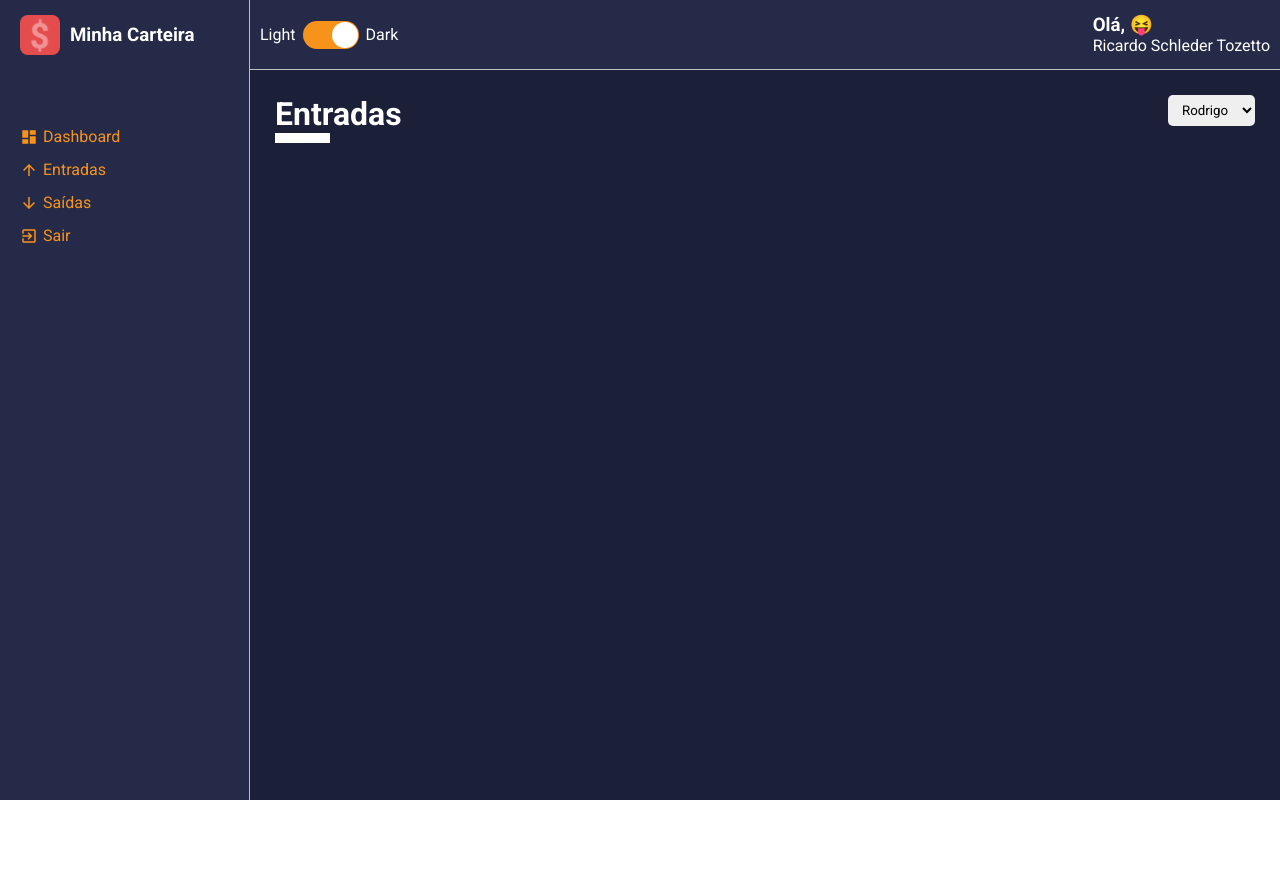
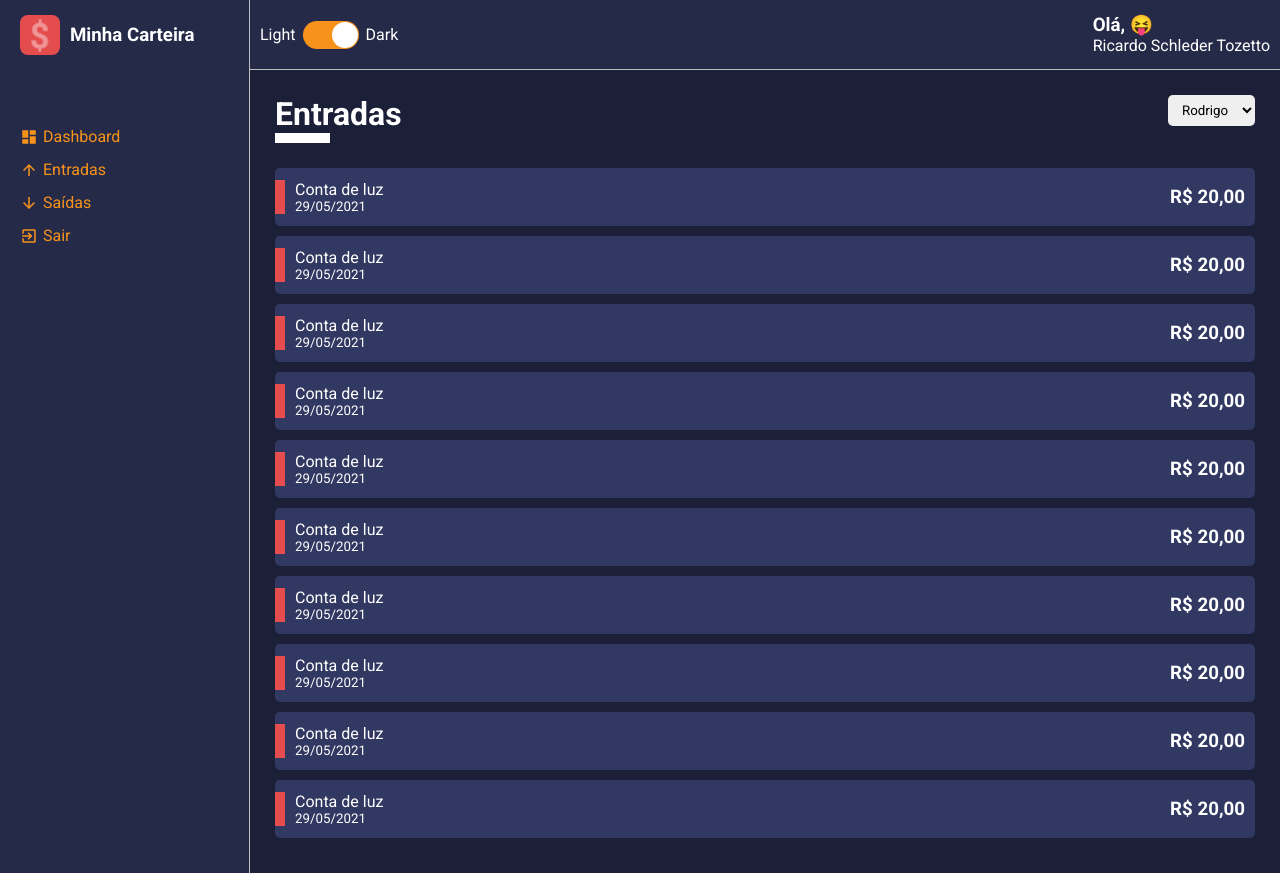
Before and after one commit to RicardoSTozetto/minha-carteira, a React (Create React App) app: page / in a window 1280 px wide. Before the commit the page ends 800 px from the top, so only its background shows below. Built offline with nearby package versions, Linux system fonts and the light colour scheme.

Commit message:
Criada a lista de movimentos financeiros

```diff
--- /dev/null
+++ b/src/components/HistoryFinanceCard/index.tsx
@@ -0,0 +1,38 @@
+import React from 'react'
+
+import {Container, Tag} from './styles';
+
+
+interface IHistoryFinanceCardProps {
+    cardColor: string;
+    tagColor: string;
+    title: string;
+    subtitle: string;
+    amount: string;
+}
+
+
+const HistoryFinanceCard: React.FC<IHistoryFinanceCardProps> = ({
+    cardColor,
+    tagColor,
+    title,
+    subtitle,
+    amount
+
+}) => {
+    return(
+        <Container color={cardColor}>
+            <Tag color={tagColor}/>
+            <div>
+                <span>{title}</span>
+                <small>{subtitle}</small>
+            </div>
+
+            <h3>{amount}</h3>
+
+
+        </Container>
+    );
+}
+
+export default HistoryFinanceCard;
--- /dev/null
+++ b/src/components/HistoryFinanceCard/styles.ts
@@ -0,0 +1,51 @@
+import  styled  from 'styled-components';
+
+interface IContainerProps{
+    color: string;
+}
+
+interface ITagProps{
+    color: string;
+}
+export  const Container = styled.li<IContainerProps>`
+
+    background-color: ${props => props.color};
+    list-style: none;
+    border-radius: 5px;
+    margin: 10px 0 ;
+    padding: 12px 10px;
+
+    display: flex;
+    justify-content: space-between;
+    align-items: center;
+    cursor: pointer;
+    transition: all .3s;
+
+    position: relative;
+
+    &:hover{
+        opacity: inherit.7;
+        transform: translateX(10px);
+
+    }
+
+    > div{
+        display: flex;
+        flex-direction: column;
+        justify-content: space-between;
+        padding-left: 10px;
+    }
+
+
+`;
+
+export  const Tag = styled.div<ITagProps>`
+    width: 10px;
+    height: 60%;
+
+    background-color: ${props => props.color};
+
+    position: absolute;
+
+    left: 0;
+`;
--- a/src/pages/List/index.tsx
+++ b/src/pages/List/index.tsx
@@ -1,9 +1,11 @@
 import React from 'react'
+
 
 
 import ContentHeader from '../../components/ContentHeader'
 import SelectInput from '../../components/SelectInput'
-import {Container} from './style'
+import HistoryFinanceCard from '../../components/HistoryFinanceCard'
+import {Container, Content} from './style'
 
 const List: React.FC = () => {
 
@@ -18,6 +20,79 @@
              <ContentHeader title="Entradas" lineColor="#fff">
                 <SelectInput options={options}/>
             </ContentHeader>
+
+            <Content>
+                <HistoryFinanceCard
+                    cardColor="#313862"
+                    tagColor="#E44C4E"
+                    title="Conta de luz"
+                    subtitle="29/05/2021"
+                    amount="R$ 20,00"
+                />
+                <HistoryFinanceCard
+                    cardColor="#313862"
+                    tagColor="#E44C4E"
+                    title="Conta de luz"
+                    subtitle="29/05/2021"
+                    amount="R$ 20,00"
+                />
+                <HistoryFinanceCard
+                    cardColor="#313862"
+                    tagColor="#E44C4E"
+                    title="Conta de luz"
+                    subtitle="29/05/2021"
+                    amount="R$ 20,00"
+                />
+                <HistoryFinanceCard
+                    cardColor="#313862"
+                    tagColor="#E44C4E"
+                    title="Conta de luz"
+                    subtitle="29/05/2021"
+                    amount="R$ 20,00"
+                />
+                <HistoryFinanceCard
+                    cardColor="#313862"
+                    tagColor="#E44C4E"
+                    title="Conta de luz"
+                    subtitle="29/05/2021"
+                    amount="R$ 20,00"
+                />
+                <HistoryFinanceCard
+                    cardColor="#313862"
+                    tagColor="#E44C4E"
+                    title="Conta de luz"
+                    subtitle="29/05/2021"
+                    amount="R$ 20,00"
+                />
+                <HistoryFinanceCard
+                    cardColor="#313862"
+                    tagColor="#E44C4E"
+                    title="Conta de luz"
+                    subtitle="29/05/2021"
+                    amount="R$ 20,00"
+                />
+                <HistoryFinanceCard
+                    cardColor="#313862"
+                    tagColor="#E44C4E"
+                    title="Conta de luz"
+                    subtitle="29/05/2021"
+                    amount="R$ 20,00"
+                />
+                <HistoryFinanceCard
+                    cardColor="#313862"
+                    tagColor="#E44C4E"
+                    title="Conta de luz"
+                    subtitle="29/05/2021"
+                    amount="R$ 20,00"
+                />
+                <HistoryFinanceCard
+                    cardColor="#313862"
+                    tagColor="#E44C4E"
+                    title="Conta de luz"
+                    subtitle="29/05/2021"
+                    amount="R$ 20,00"
+                />
+            </Content>
         </Container>
     );
 }
--- a/src/pages/List/style.ts
+++ b/src/pages/List/style.ts
@@ -2,3 +2,5 @@
 
 
 export const Container = styled.div``;
+
+export const Content = styled.div``;
```
